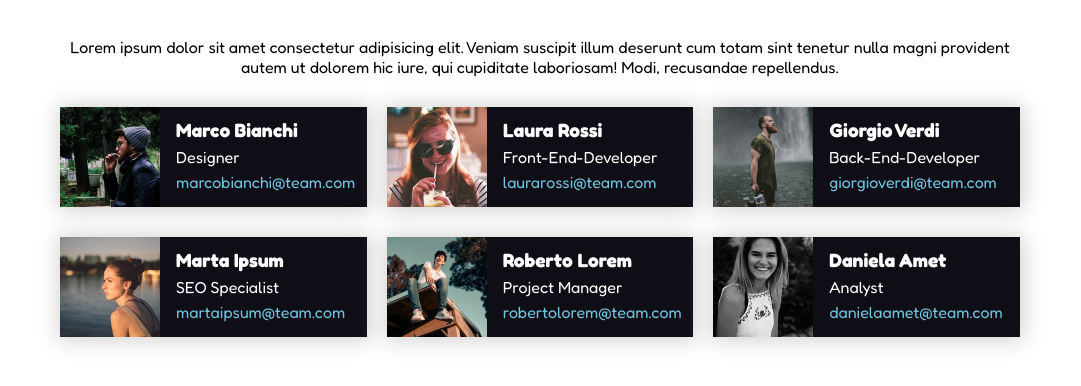
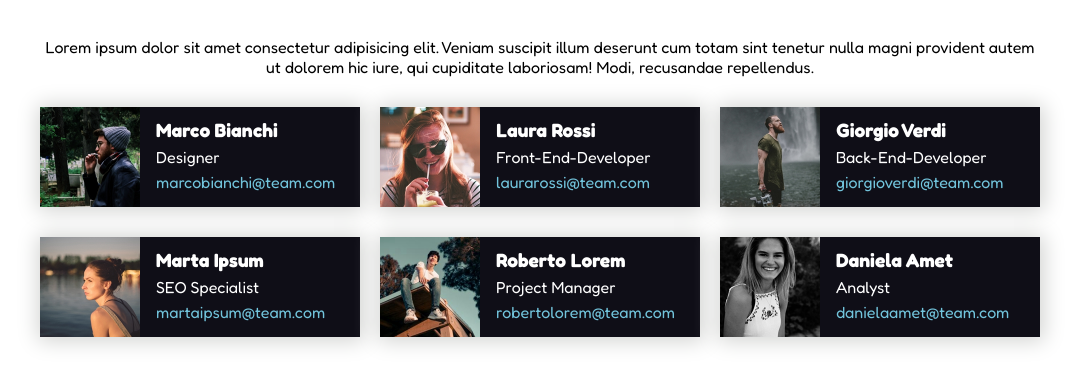
Before and after one commit to alessiologozzo/html-css-float-cards, a plain HTML site: page index.html in a window 1280 px wide. Shown: the part 62-448 px from the top of the page, without its empty margins (100-1181 px from the left). Drawn offline with Linux system fonts and the light colour scheme.

Commit message:
fix main max-width

```diff
--- a/css/style.css
+++ b/css/style.css
@@ -33,7 +33,7 @@ h1 {
 
 /* main */
 main {
-  max-width: 75vw;
+  max-width: 1000px;
   margin: 0 auto;
 }
 p {
```
